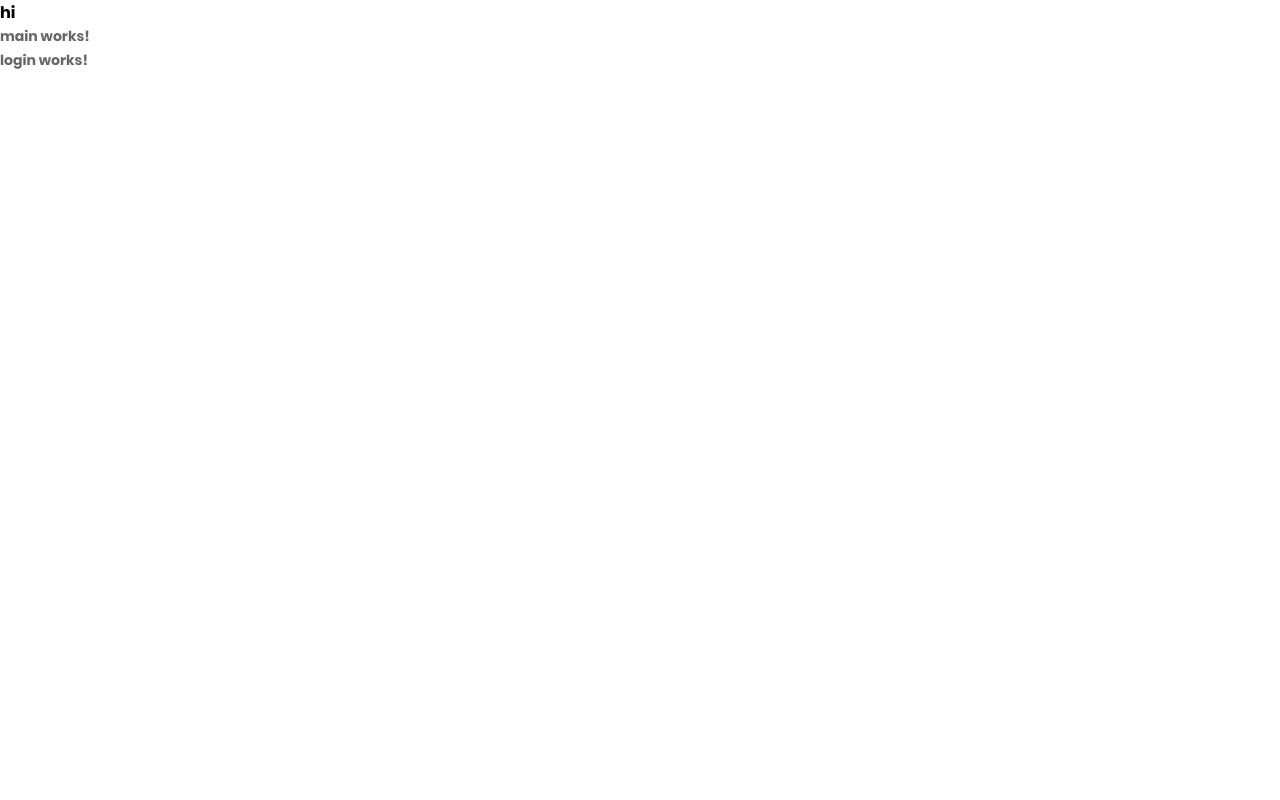
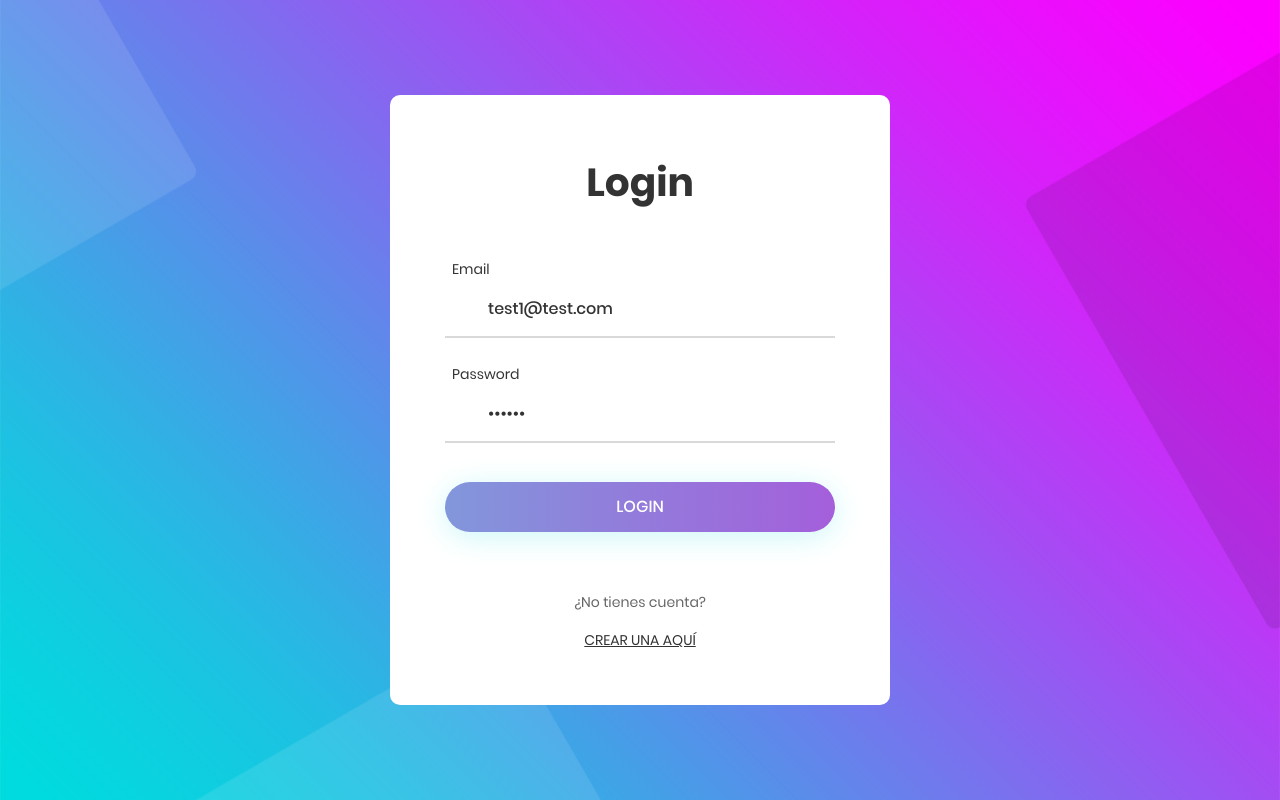
Before and after one commit to adrcorona13/angularcte-12-authApp, an Angular app: page /auth/login in a window 1280 px wide. Built offline with nearby package versions, Linux system fonts and the light colour scheme.

Commit message:
crear formularios de login y de registro

```diff
--- a/src/app/app.component.html
+++ b/src/app/app.component.html
@@ -1,2 +1 @@
-hi
 <router-outlet></router-outlet>
--- a/src/app/auth/auth.module.ts
+++ b/src/app/auth/auth.module.ts
@@ -4,6 +4,7 @@ import { LoginComponent } from './pages/login/login.component';
 import { RegisterComponent } from './pages/register/register.component';
 import { MainComponent } from './pages/main/main.component';
 import { AuthRoutingModule } from './auth-routing.module';
+import { ReactiveFormsModule } from '@angular/forms';
 
 @NgModule({
   declarations: [
@@ -13,7 +14,8 @@ import { AuthRoutingModule } from './auth-routing.module';
   ],
   imports: [
     AuthRoutingModule,
-    CommonModule
+    CommonModule,
+    ReactiveFormsModule
   ]
 })
 export class AuthModule { }
--- a/src/app/auth/pages/login/login.component.html
+++ b/src/app/auth/pages/login/login.component.html
@@ -1 +1,45 @@
-<p>login works!</p>
+<form class="login100-form" autocomplete="off" [formGroup]="formulario" (ngSubmit)="login()">
+
+    <span class="login100-form-title p-b-49">
+        Login
+    </span>
+
+    <div class="wrap-input100 m-b-23">
+        <span class="label-input100">Email</span>
+        <input class="input100"
+               type="email"
+               formControlName="email"
+               placeholder="Ingrese su email">
+        <span class="focus-input100"></span>
+    </div>
+
+    <div class="wrap-input100">
+        <span class="label-input100">Password</span>
+        <input class="input100"
+               type="password"
+               formControlName="password"
+               placeholder="Ingrese su contraseña">
+        <span class="focus-input100"></span>
+    </div>
+
+    <div class="text-right p-t-8 p-b-31"></div>
+
+    <div class="container-login100-form-btn">
+        <div class="wrap-login100-form-btn">
+            <div class="login100-form-bgbtn"></div>
+            <button class="login100-form-btn" type="submit" [disabled]="formulario.invalid">
+                Login
+            </button>
+        </div>
+    </div>
+
+    <div class="flex-col-c p-t-60">
+        <span class="txt1 p-b-17">
+            ¿No tienes cuenta?
+        </span>
+
+        <a routerLink="/auth/register" class="txt2">
+            Crear una aquí
+        </a>
+    </div>
+</form>
--- a/src/app/auth/pages/login/login.component.ts
+++ b/src/app/auth/pages/login/login.component.ts
@@ -1,4 +1,5 @@
 import { Component } from '@angular/core';
+import { FormBuilder, FormGroup, Validators } from '@angular/forms';
 
 @Component({
   selector: 'app-login',
@@ -7,4 +8,15 @@ import { Component } from '@angular/core';
 })
 export class LoginComponent {
 
+  formulario: FormGroup = this.fb.group({
+    email: ['test1@test.com', [Validators.required, Validators.email]],
+    password: ['123456', [Validators.required, Validators.minLength(6)]],
+  })
+
+  constructor(private fb: FormBuilder) { }
+
+  login(){
+    console.log(this.formulario.value);
+    console.log(this.formulario.valid);
+  }
 }
--- a/src/app/auth/pages/main/main.component.html
+++ b/src/app/auth/pages/main/main.component.html
@@ -1,2 +1,7 @@
-<p>main works!</p>
-<router-outlet></router-outlet>
+<div class="limiter">
+    <div class="container-login100" style="background-image: url('../../../../assets/images/bg-01.jpg');">
+        <div class="wrap-login100 p-l-55 p-r-55 p-t-65 p-b-54">
+            <router-outlet></router-outlet>
+        </div>
+    </div>
+</div>
--- a/src/app/auth/pages/register/register.component.html
+++ b/src/app/auth/pages/register/register.component.html
@@ -1 +1,54 @@
-<p>register works!</p>
+<form class="login100-form" autocomplete="off" [formGroup]="formulario" (ngSubmit)="crear()">
+
+    <span class="login100-form-title p-b-49">
+        Login
+    </span>
+
+    <div class="wrap-input100 m-b-23">
+        <span class="label-input100">Nombre</span>
+        <input class="input100"
+               type="text"
+               formControlName="name"
+               placeholder="Ingrese su nombre">
+        <span class="focus-input100"></span>
+    </div>
+
+    <div class="wrap-input100 m-b-23">
+        <span class="label-input100">Email</span>
+        <input class="input100"
+               type="email"
+               formControlName="email"
+               placeholder="Ingrese su email">
+        <span class="focus-input100"></span>
+    </div>
+
+    <div class="wrap-input100">
+        <span class="label-input100">Password</span>
+        <input class="input100"
+               type="password"
+               formControlName="password"
+               placeholder="Ingrese su contraseña">
+        <span class="focus-input100"></span>
+    </div>
+
+    <div class="text-right p-t-8 p-b-31"></div>
+
+    <div class="container-login100-form-btn">
+        <div class="wrap-login100-form-btn">
+            <div class="login100-form-bgbtn"></div>
+            <button class="login100-form-btn" type="submit" [disabled]="formulario.invalid">
+                Registro
+            </button>
+        </div>
+    </div>
+
+    <div class="flex-col-c p-t-60">
+        <span class="txt1 p-b-17">
+            ¿Ya tienes cuenta?
+        </span>
+
+        <a routerLink="/auth/login" class="txt2">
+            Ingresa aquí
+        </a>
+    </div>
+</form>
--- a/src/app/auth/pages/register/register.component.ts
+++ b/src/app/auth/pages/register/register.component.ts
@@ -1,4 +1,5 @@
 import { Component } from '@angular/core';
+import { FormBuilder, FormGroup, Validators } from '@angular/forms';
 
 @Component({
   selector: 'app-register',
@@ -7,4 +8,16 @@ import { Component } from '@angular/core';
 })
 export class RegisterComponent {
 
+  formulario: FormGroup = this.fb.group({
+    name: ['Adrian',[Validators.required]],
+    email: ['adrian@test.com',[Validators.required, Validators.email]],
+    password: ['123456',[Validators.required, Validators.minLength(6)]],
+  })
+  constructor(private fb: FormBuilder){}
+
+  crear() {
+    console.log(this.formulario.value);
+    console.log(this.formulario.valid);
+
+  }
 }
```
